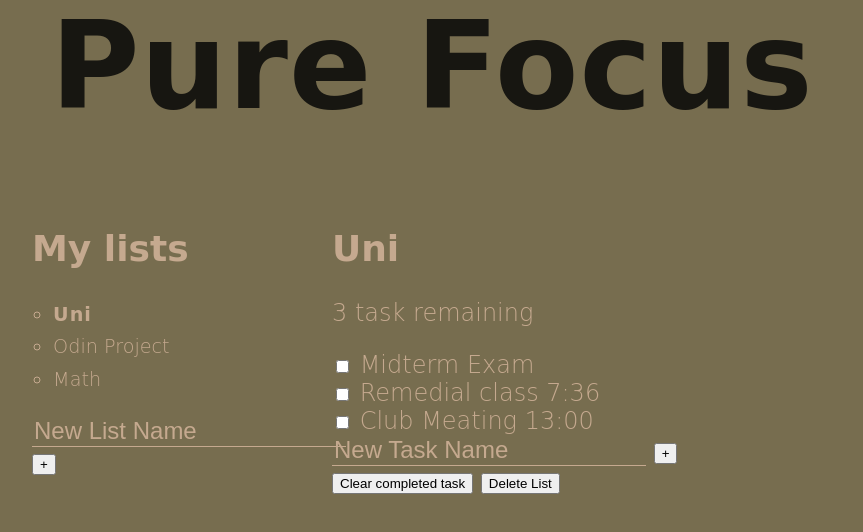
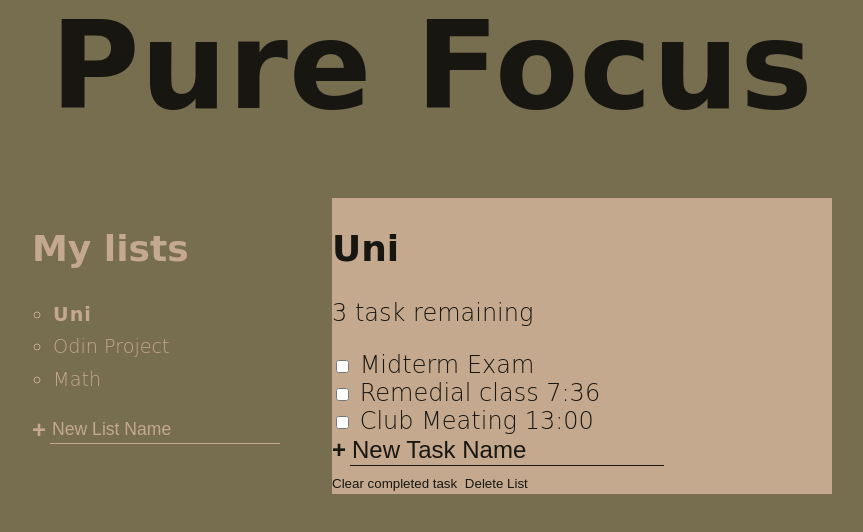
Before and after one commit to MENENDEZGUERRA/PureFocus, a website built with webpack: page dist/index.html in a window 1280 px wide. Shown: the whole page, without its empty margins (208-1071 px from the left). Built offline with nearby package versions, Linux system fonts and the light colour scheme; a web font is replaced by a local one.

Commit message:
Add List and add task button style

```diff
--- a/dist/index.html
+++ b/dist/index.html
@@ -27,7 +27,7 @@
                 placeholder="New List Name"
                 aria-label="New List Name Input"
             >
-            <button class="btn list" aria-label="Create New List">+</button>
+            <button class="btn create" aria-label="Create New List">+</button>
         </form>
     </div>
 
@@ -77,11 +77,11 @@
                 <form action="">
                     <input
                         type="text"
-                        class="new list"
+                        class="new task"
                         placeholder="New Task Name"
                         aria-label="New Task Name Input"
                     >
-                    <button class="btn task" aria-label="Create New Task">+</button>
+                    <button class="btn create" aria-label="Create New Task">+</button>
                 </form>
             </div>
             <div class="delete-stuff">
--- a/dist/style.css
+++ b/dist/style.css
@@ -41,6 +41,30 @@ body {
     padding-left: 1.1em;
 }
 
+form {
+    display: flex;
+}
+
+.btn {
+    cursor: pointer;
+    background: 0;
+    border: 0;
+    padding: 0;
+    color: inherit;
+}
+
+.btn.create {
+    font-size: 1.5rem;
+    font-weight: 900;
+    margin-right: 0.25rem;
+
+    transition: opacity 250ms ease-in;
+}
+
+.btn.create:hover {
+    opacity: 0.7;
+}
+
 .new {
     background-color: transparent;
     border: 0;
@@ -50,6 +74,7 @@ body {
     outline: none;
 
     transition: border-bottom 150ms ease in;
+    order: 2;
 
 }
 
@@ -66,11 +91,18 @@ body {
     opacity: 0.2;
 }
 
+.new.list {
+    font-size: 1.1rem;
+}
+
 .active-list {
     font-weight: 900;
     letter-spacing: 1px;
 }
 
 .todo-list {
+    --spacer: 2rem;
     grid-area: active;
+    background: var(--clr-light);
+    color: var(--clr-dark);
 }
```
